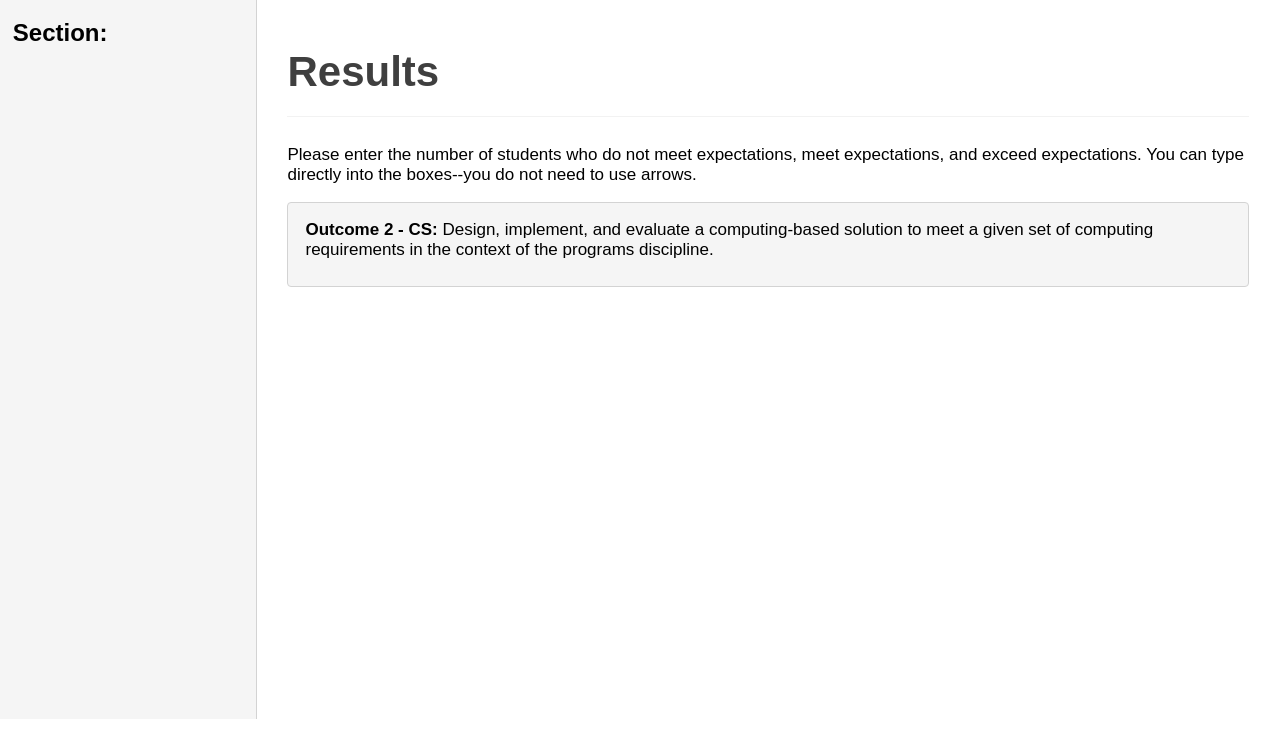
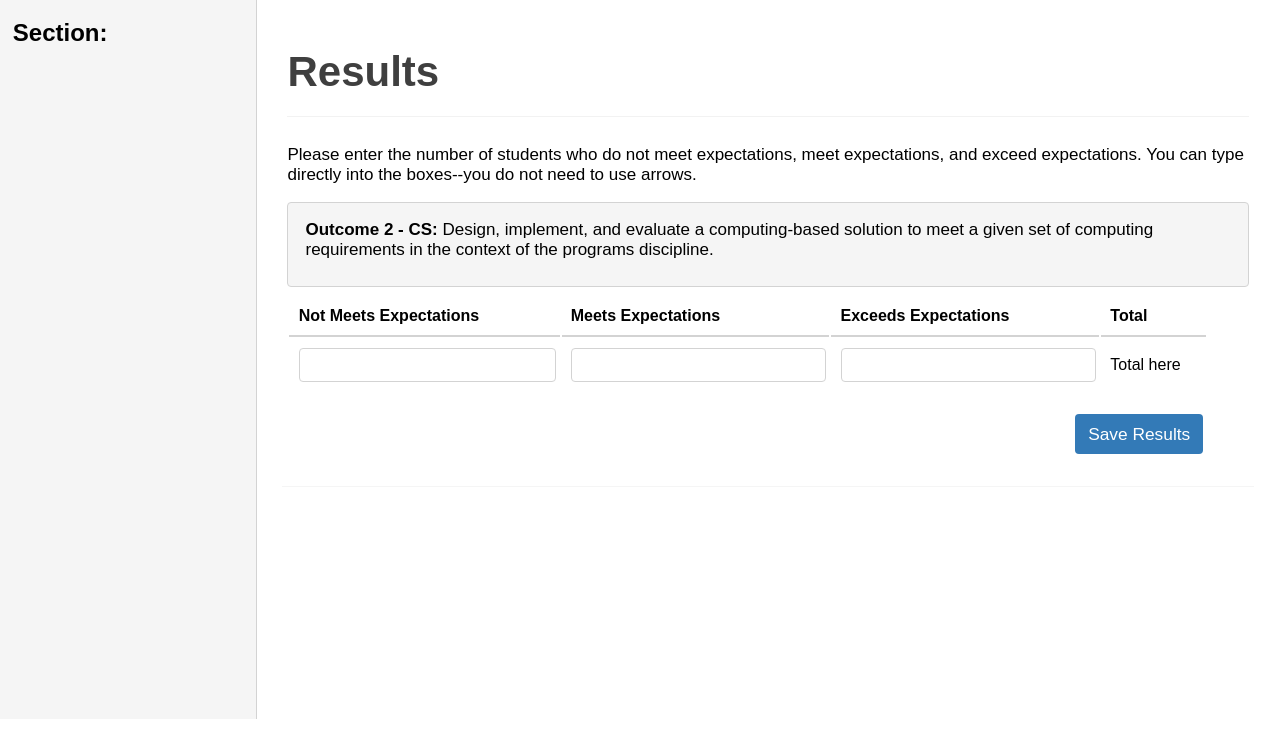
Before and after one commit to spaulsteinberg/Web-Project-CS465, a PHP site: page /html/abet.html in a window 1280 px wide. Shown: the part 58-800 px from the top of the page. Run offline with PHP 8.4, Linux system fonts and the light colour scheme.

Commit message:
finished results

```diff
--- a/app/html/abet.html
+++ b/app/html/abet.html
@@ -29,6 +29,26 @@
           <p id="embedded-description"> <strong>Outcome 2 - CS: </strong>Design, implement, and evaluate a computing-based
           solution to meet a given set of computing requirements in the context of the programs discipline.</p>
         </div>
+        <br>
+        <table class="expectation-table">
+          <tr>
+            <th><strong>Not Meets Expectations</strong></th>
+            <th ><strong>Meets Expectations</strong></th>
+            <th><strong>Exceeds Expectations</strong></th>
+            <th><strong>Total</strong></th>
+          </tr>
+        <tr>
+            <td><input type="number" min="0"></td>
+            <td><input type="number" min="0"></td>
+            <td><input type="number" min="0"></td>
+            <td>Total here</td>
+        </tr>
+        </table>
+        <div class="save-results">
+            <button class="save-results-btn">Save Results</button>
+        </div>
+        <br><br><br><br>
+        <hr class="end-results" align="center">
       </main>
     </div>
   </body>
--- a/app/styles/abet.css
+++ b/app/styles/abet.css
@@ -56,7 +56,7 @@ main {
 hr {
     border:0;
     border-top:1px solid #eee;
-    margin:20px 0
+    margin:20px 0;
 }
 .main-results-description p {
     padding: 0 3% 0 3%;
@@ -72,3 +72,48 @@ hr {
     font-size: 17px;
     padding: 0 2em 1% 1em;
 }
+.expectation-table {
+    margin: 0 3% 0 3%;
+    width: 90%;
+}
+.expectation-table th {
+    border-bottom: 2px solid lightgray;
+    text-align: left;
+    padding: 0 0 1% 1%;
+}
+.expectation-table tr td input {
+    width: 95%;
+    border-radius: 4px;
+    padding: 1% 0 1% 3%;
+    font-weight: 20px;
+    border: 1px solid lightgray;
+    line-height: 2em;
+}
+.expectation-table tr td {
+    padding: 1% 0 0 1%;
+}
+.save-results {
+    padding-top: 3%;
+}
+.save-results-btn {
+    color: #fff;
+    background-color: #337ab7;
+    border-color: #2e6da4;
+    position: absolute;
+    right: 6%;
+    height: 5%;
+    width: 10%;
+    font-size: 13pt;
+    border-radius: 4px;
+    border: 0;
+    margin: 0;
+}
+.end-results {
+        border: 0;
+        clear:both;
+        display:block;
+        width: 95%;
+        background-color:whitesmoke;
+        height: 1px;
+        margin: auto;
+  }
```
